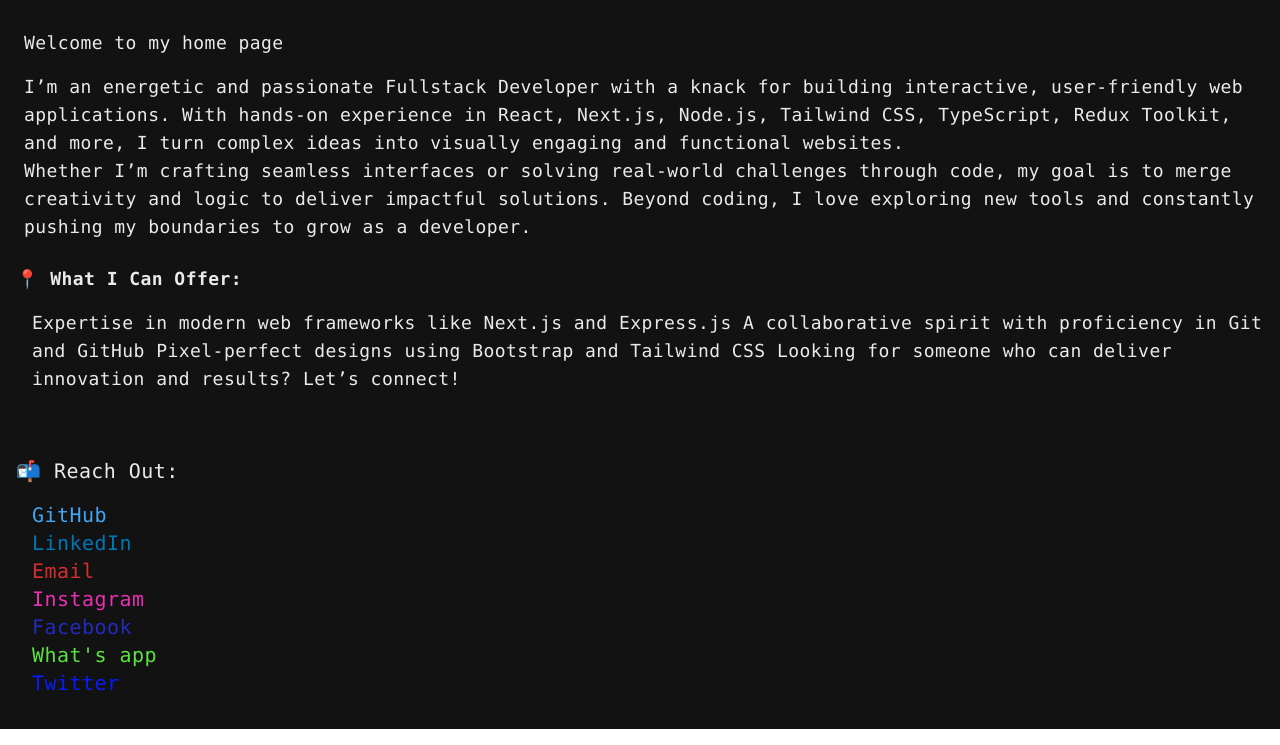
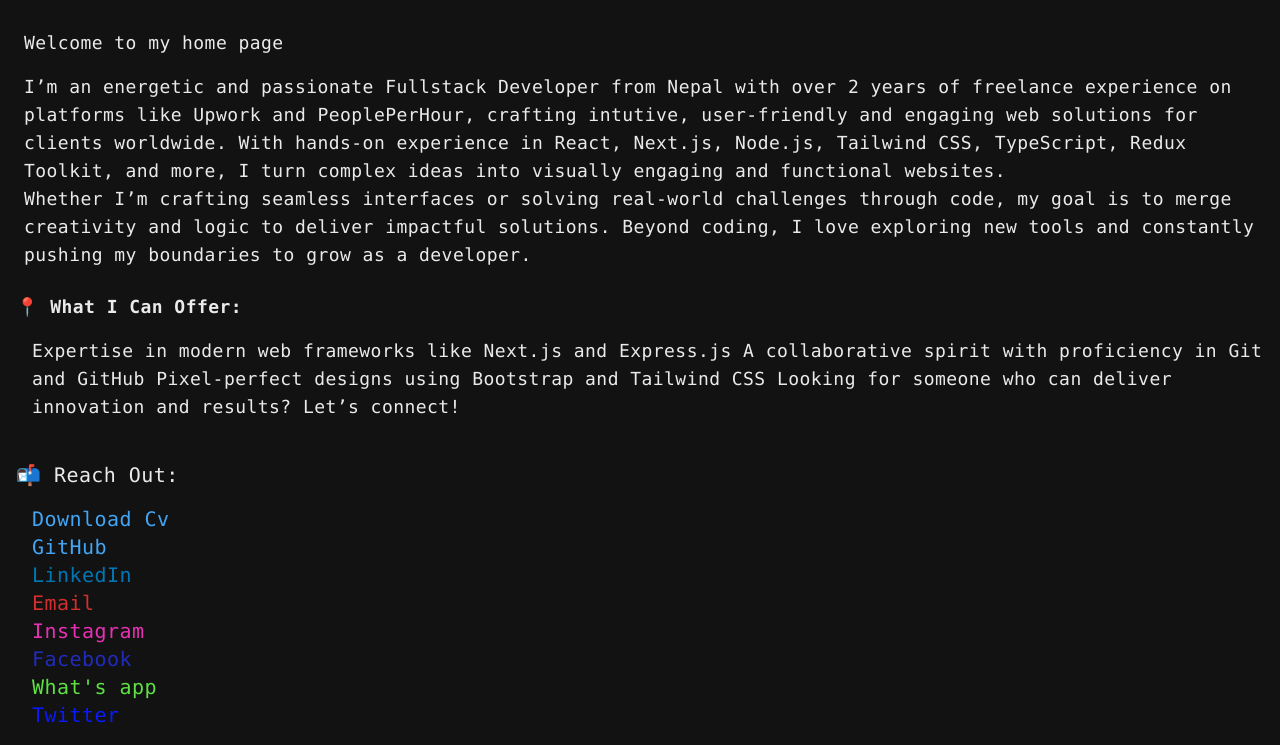
Before and after one commit to Sushank-ghimire/ghimiresushank.com.np, a website: page index.html in a window 1280 px wide. Shown: the part 71-816 px from the top of the page. Drawn offline with Linux system fonts and the light colour scheme.

Commit message:
Added CV and some data

```diff
--- a/index.html
+++ b/index.html
@@ -20,8 +20,7 @@
       <div class="text-lg tracking-wide md:mt-8 mt-4 flex flex-col gap-4">
         <p class="ml-2">Welcome to my home page</p>
         <p class="ml-2">
-          I’m an energetic and passionate Fullstack Developer with a knack for
-          building interactive, user-friendly web applications. With hands-on
+          I’m an energetic and passionate Fullstack Developer from Nepal with over 2 years of freelance experience on platforms like Upwork and PeoplePerHour, crafting intutive, user-friendly  and engaging web solutions for clients worldwide. With hands-on
           experience in React, Next.js, Node.js, Tailwind CSS, TypeScript, Redux Toolkit, and
           more, I turn complex ideas into visually engaging and functional
           websites. <br />
@@ -39,9 +38,17 @@
             designs using Bootstrap and Tailwind CSS Looking for someone who can
             deliver innovation and results? Let’s connect!</p>
         </p>
-        <div class="text-lg md:text-xl mt-8">
+        <div class="text-lg md:text-xl mt-2">
           <p class="font-semibold"><div class="inline-block">📬</div> Reach Out:</p>
           <ul class="mt-4 ml-2 md:ml-4">
+            <li>
+              <a
+                href="Sushank_Ghimire.pdf"
+                download="Sushank_Ghimire.pdf"
+                class="text-[#42a5f5] hover:underline"
+                >Download Cv</a
+              >
+            </li>
             <li>
               <a
                 href="https://github.com/Sushank-ghimire"
```
Also changed, not shown: output.css, 1 other file.
